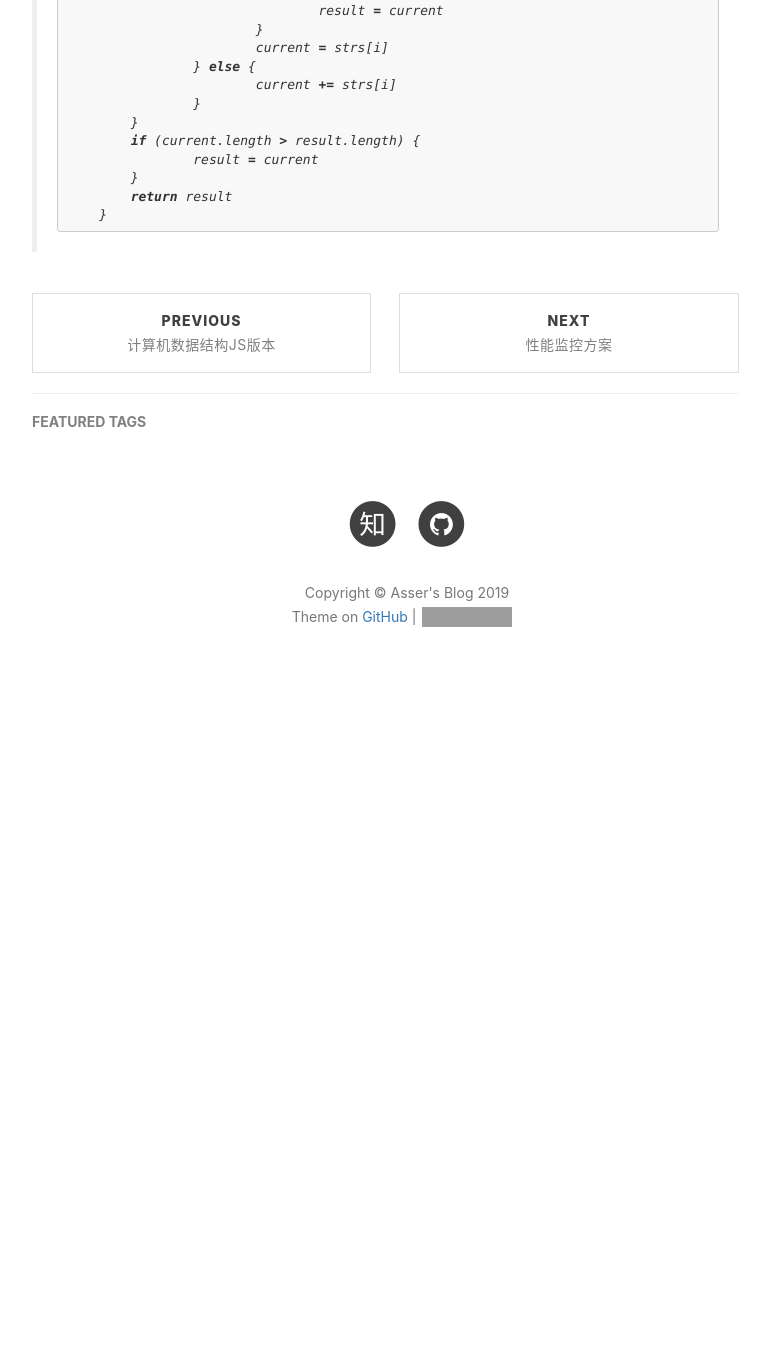
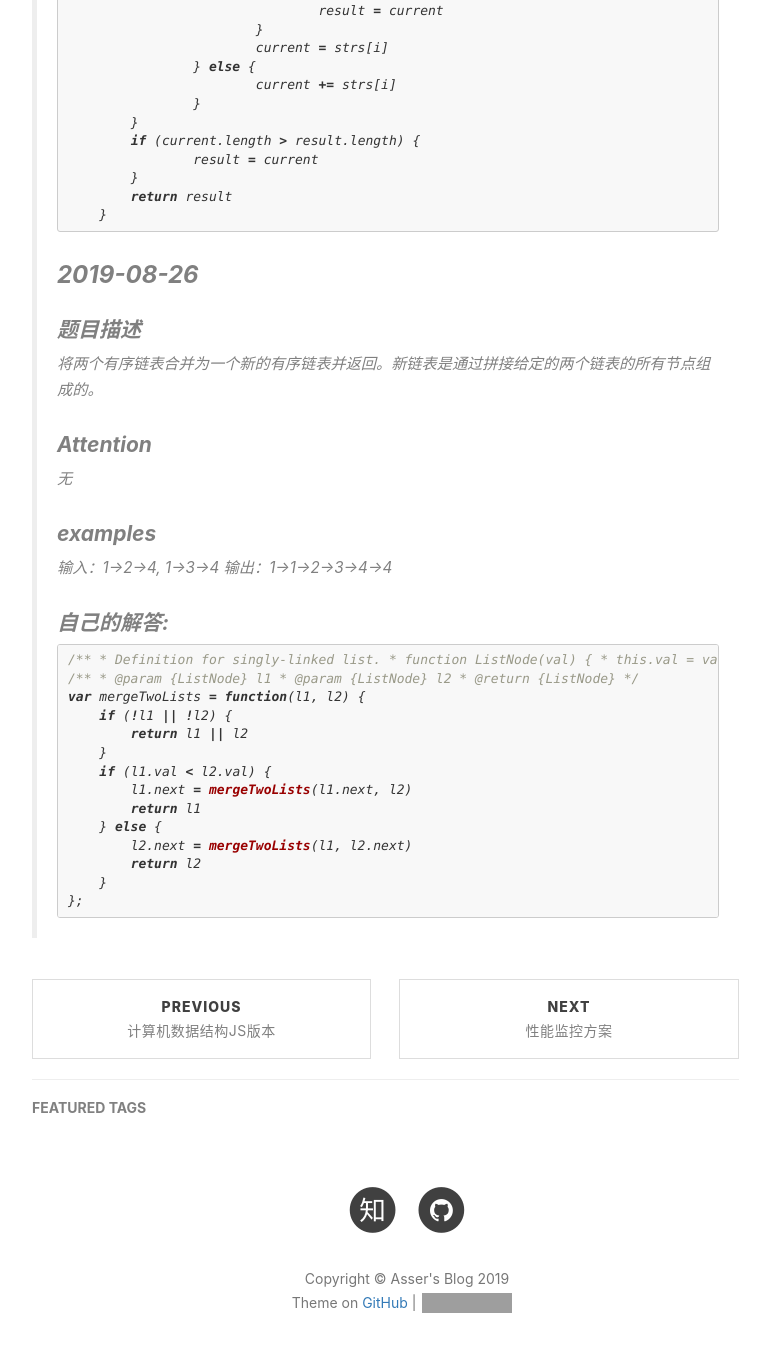
Before and after one commit to AsserHong/blog, a Jekyll site: the page built from _posts/2019-08-18-算法题训练.md, in a window 1280 px wide and 1400 px high, scrolled down 917 px. Shown: the top 1352 px of the window, without its empty margins (233-1003 px from the left). Built offline with Jekyll 4.4.1, drawn with Linux system fonts in a browser that asks for light colours; nearby versions of some CDN libraries; our own code applies the rules of GitHub Pages for plain Markdown files; comment, search, counter and statistics services are not loaded; before the commit the page ends 1638 px from its top, so only the background shows below that; grey boxes are pictures that could not be loaded.

Commit message:
更新算法训练题

`````diff
--- a/_posts/2019-08-18-算法题训练.md
+++ b/_posts/2019-08-18-算法题训练.md
@@ -29,3 +29,38 @@
     	return result
     }
 ````
+### 2019-08-26
+#### 题目描述
+> 将两个有序链表合并为一个新的有序链表并返回。新链表是通过拼接给定的两个链表的所有节点组成的。
+#### Attention
+无
+#### examples
+   输入：1->2->4, 1->3->4
+   输出：1->1->2->3->4->4
+#### 自己的解答:
+````javascript
+/**
+ * Definition for singly-linked list.
+ * function ListNode(val) {
+ *     this.val = val;
+ *     this.next = null;
+ * }
+ */
+/**
+ * @param {ListNode} l1
+ * @param {ListNode} l2
+ * @return {ListNode}
+ */
+var mergeTwoLists = function(l1, l2) {
+    if (!l1 || !l2) {
+        return l1 || l2
+    }
+    if (l1.val < l2.val) {
+        l1.next = mergeTwoLists(l1.next, l2)
+        return l1
+    } else {
+        l2.next = mergeTwoLists(l1, l2.next)
+        return l2
+    }
+};
+````
`````
